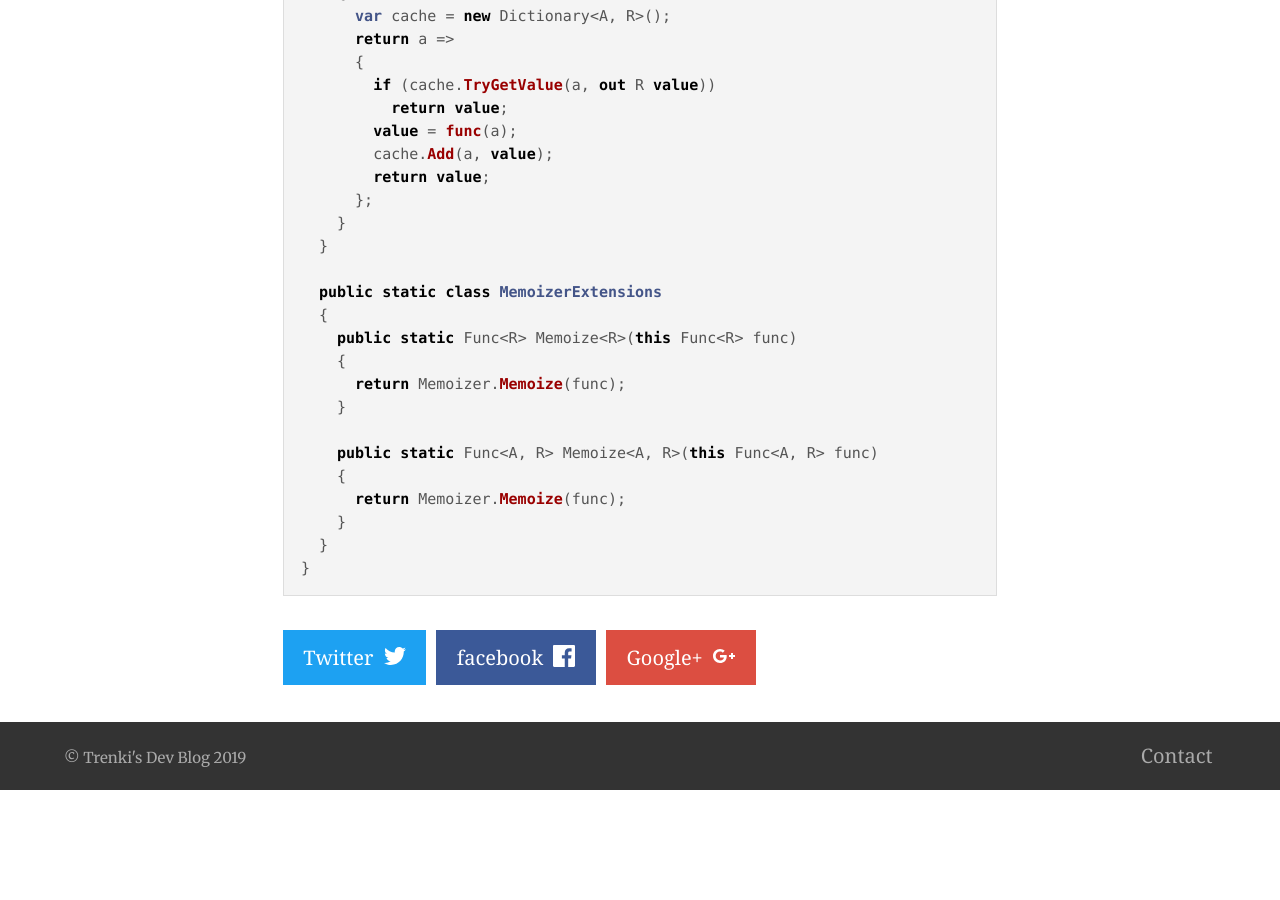
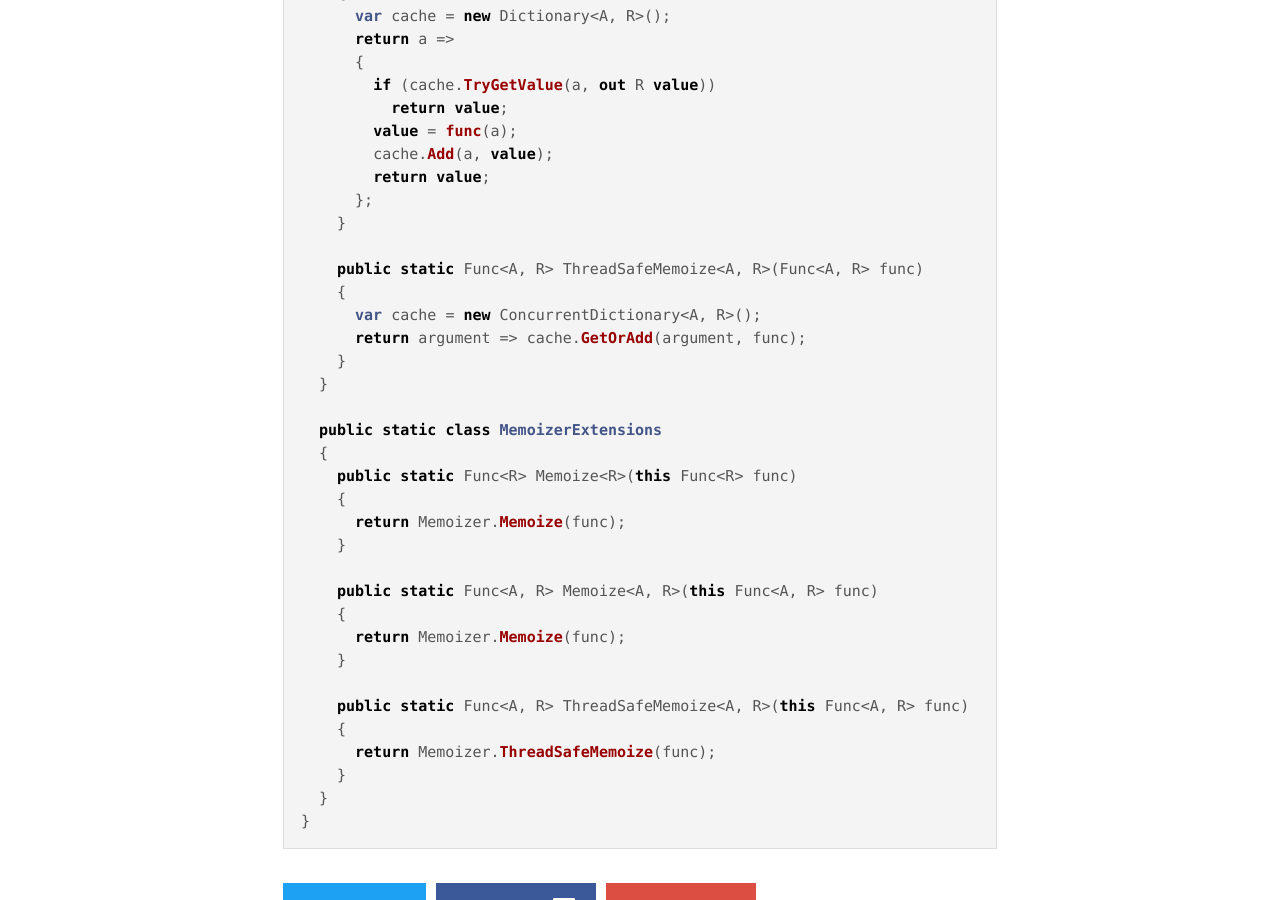
Before and after one commit to trenki2/trenki2.github.io, a Jekyll site: the page built from _posts/2018-12-31-memoization-in-csharp.md, in a window 1280 px wide and 900 px high, scrolled down 3011 px. Built offline with Jekyll 4.4.1, drawn with Linux system fonts in a browser that asks for light colours; before the commit the page ends 3801 px from its top, so only the background shows below that.

Commit message:
Add thread safe memoization fuction

```diff
--- a/_posts/2018-12-31-memoization-in-csharp.md
+++ b/_posts/2018-12-31-memoization-in-csharp.md
@@ -114,6 +114,12 @@ namespace Memoize
         return value;
       };
     }
+
+    public static Func<A, R> ThreadSafeMemoize<A, R>(Func<A, R> func)
+    {
+      var cache = new ConcurrentDictionary<A, R>();
+      return argument => cache.GetOrAdd(argument, func);
+    }
   }
 
   public static class MemoizerExtensions
@@ -127,6 +133,11 @@ namespace Memoize
     {
       return Memoizer.Memoize(func);
     }
+
+    public static Func<A, R> ThreadSafeMemoize<A, R>(this Func<A, R> func)
+    {
+      return Memoizer.ThreadSafeMemoize(func);
+    }
   }
 }
 {% endhighlight %}
```
Also changed, not shown: other parts of _posts/2018-12-31-memoization-in-csharp.md (+1 -1 lines).
